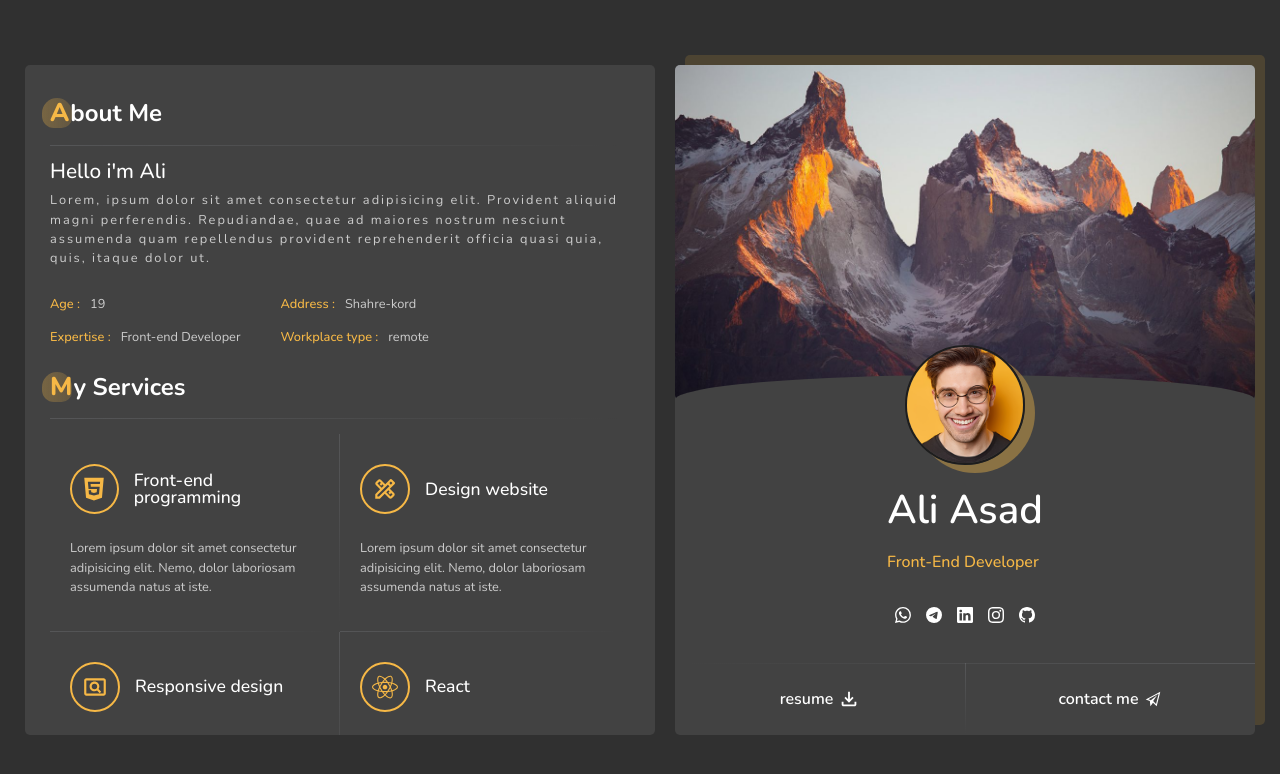
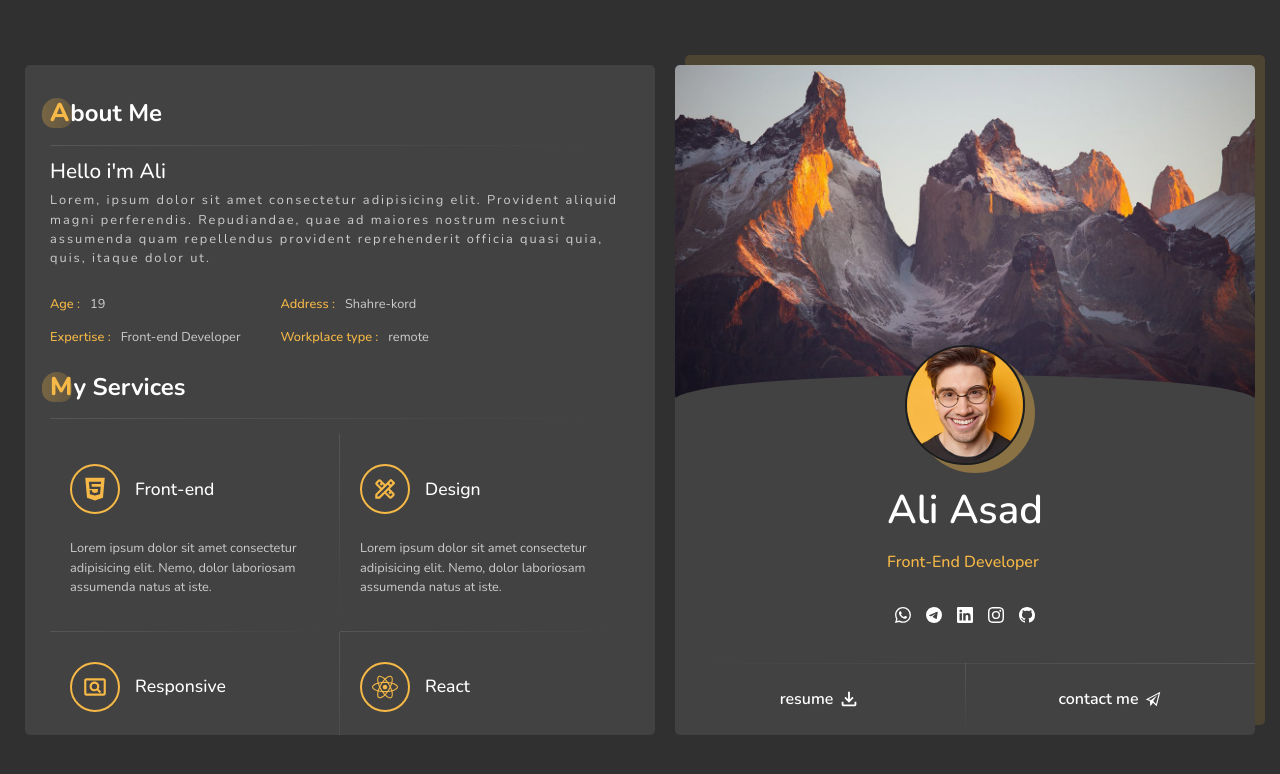
Before and after one commit to Ali-Asad1/Personal-website, a React (Create React App) app: page / in a window 1280 px wide. Shown: the top 774 px of the page. Built offline with nearby package versions, Linux system fonts and the light colour scheme.

Commit message:
Change : service title

```diff
--- a/src/data/servicesData.js
+++ b/src/data/servicesData.js
@@ -3,19 +3,19 @@ import {FaReact , FaHtml5} from 'react-icons/fa'
 
 const services = [
   {
-    title: "Front-end programming",
+    title: "Front-end",
     desc: "Lorem ipsum dolor sit amet consectetur adipisicing elit. Nemo, dolor laboriosam assumenda natus at iste.",
     icon: <FaHtml5 />,
     borderBottom : false
   },
   {
-    title: "Design website",
+    title: "Design",
     desc: "Lorem ipsum dolor sit amet consectetur adipisicing elit. Nemo, dolor laboriosam assumenda natus at iste.",
     icon: <MdOutlineDesignServices />,
     borderBottom : false
   },
   {
-    title: "Responsive design",
+    title: "Responsive ",
     desc: "Lorem ipsum dolor sit amet consectetur adipisicing elit. Nemo, dolor laboriosam assumenda natus at iste.",
     icon: <MdOutlinePageview />,
     borderBottom : false
```
